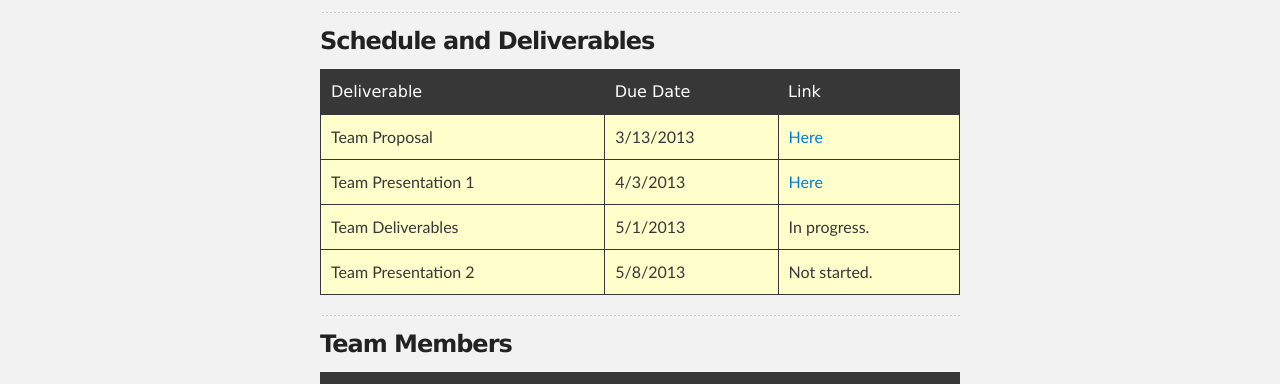
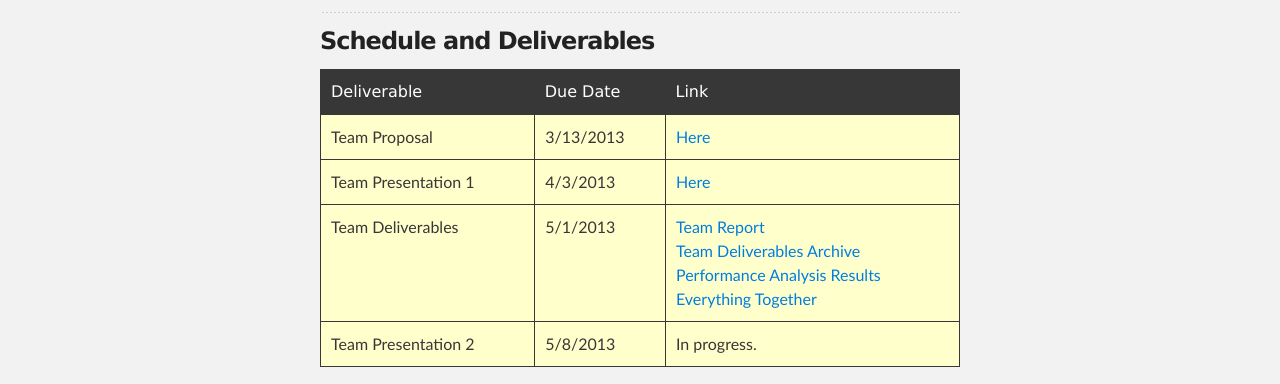
Before and after one commit to chris-wood/RIT-Parallel3Sat, a plain HTML site: page index.html in a window 1280 px wide. Shown: the part 339-723 px from the top of the page. Drawn offline with Linux system fonts and the light colour scheme.

Commit message:
Pushing website updates that links to hosted content

```diff
--- a/index.html
+++ b/index.html
@@ -61,12 +61,17 @@
           <tr>
             <td>Team Deliverables</td>
             <td>5/1/2013</td>
-            <td>In progress.</td>
+            <td>
+              <a href="http://www.cs.rit.edu/~caw4567/pc/TeamSatisfaction-Report.pdf" target="_blank">Team Report</a><br/>
+              <a href="http://www.cs.rit.edu/~caw4567/pc/TeamSatisfactionDeliverables.jar" target="_blank">Team Deliverables Archive</a><br/>
+              <a href="http://www.cs.rit.edu/~caw4567/pc/PerformanceAnalysisResults.pdf" target="_blank">Performance Analysis Results</a><br/>
+              <a href="http://www.cs.rit.edu/~caw4567/pc/TeamSatisfactionFull.jar" target="_blank">Everything Together</a><br/>
+            </td>
           </tr>
           <tr>
             <td>Team Presentation 2</td>
             <td>5/8/2013</td>
-            <td>Not started.</td>
+            <td>In progress.</td>
           </tr>
         </table>
 
```
